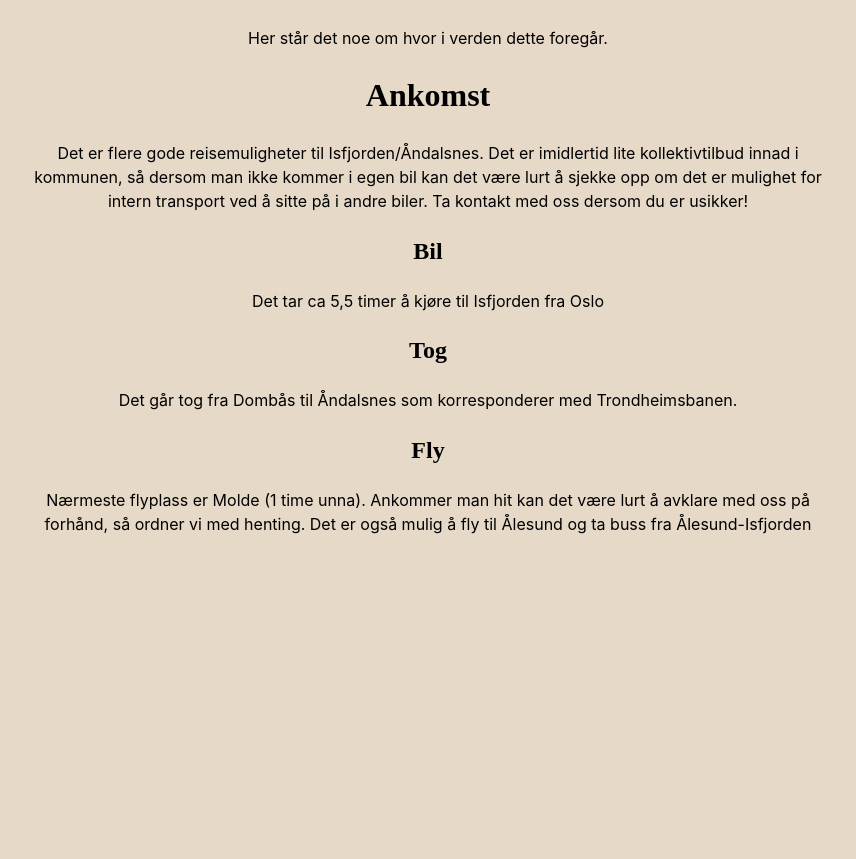
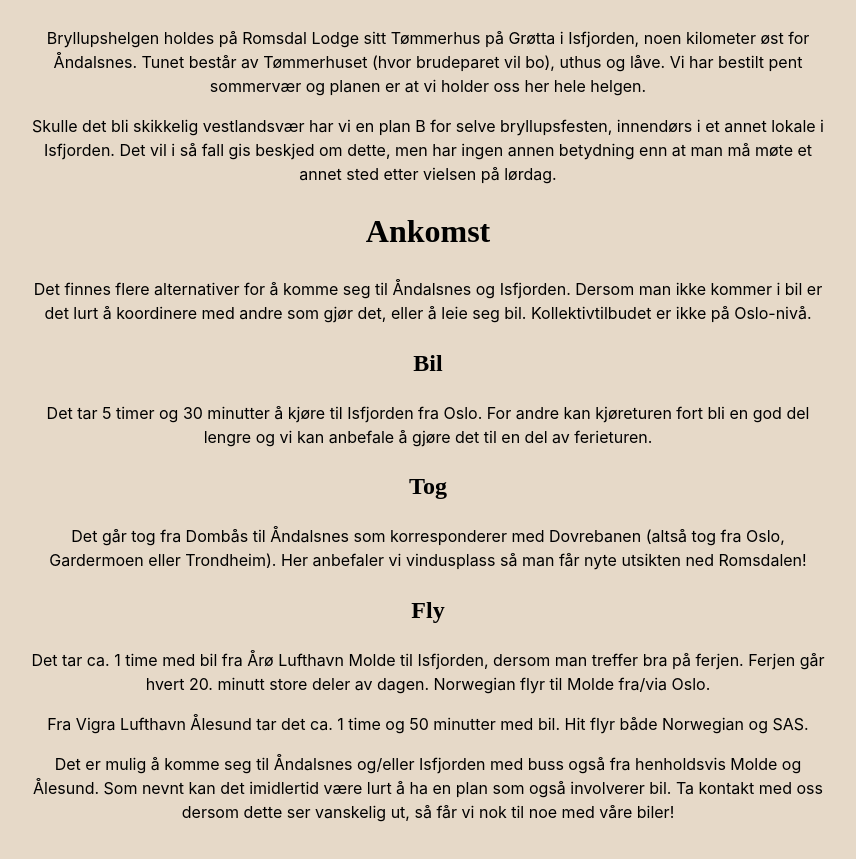
Before and after one commit to Henriksive/isabelleoghenrik, a React (Vite) app: page /#/lokasjon in a window 1280 px wide. Shown: the part 367-1226 px from the top of the page, without its empty margins (212-1068 px from the left). Before the commit the page ends 951 px from the top, so only its background shows below. Built offline with nearby package versions, Linux system fonts and the light colour scheme; a web font is replaced by a local one.

Commit message:
add new text

```diff
--- a/src/features/bryllupshelgen/Bryllupshelgen.tsx
+++ b/src/features/bryllupshelgen/Bryllupshelgen.tsx
@@ -8,27 +8,27 @@ export const Bryllupshelgen: React.FC = () => {
       <div className="subFrame">
         <h2>Fredag</h2>
         <p>
-          Vi inviterer til bli-kjent-kveld på tunet og håper at mange vil komme
-          på låvequiz med snacks og drikke slik at alle kan bli litt bedre kjent
-          med hverandre. Vi har bestilt varmt vær, men ta med varme klær og
-          ullgenser. Vi stiller med snacks og drikke.
+          Vi starter feiringen allerede fredag, og håper så mange som mulig får
+          vært med på en bli-kjent-kveld på tunet på Grøtta fra klokken 17:00!
+          Vi serverer enkel varmmat og det blir etter hvert låvequiz med snacks
+          og noe godt i glasset. Låven er uisolert, kle deg etter været.
         </p>
         <h2>Lørdag</h2>
         <p>
-          Vielsen finner sted ved XXX klokken ZZ:YY. Parkering tilgjengelig ved:
-          Google Maps
-        </p>
-        <p>
-          Mottakelsen av brudeparet skjer på XXX klokken ZZ:YY. Parkering
-          tilgjengelig ved: Google Maps
+          Vielsen finner sted i Hen kirke klokken 13.00. Etter vielsen finner
+          gjestene tilbake til tunet på Grøtta. Her blir det servert
+          forfriskninger mens brudeparet fotograferes og man venter på deres
+          ankomst. Middagen serveres fra 17:30 og etter maten åpner dansegulvet
+          og baren på låven.
         </p>
         <h2>Søndag</h2>
         <p>
-          Det blir en frivillig debrief etter dagen og natten ved XXX fra og med
-          klokken ZZ:YY for de som ønsker.
+          Alle som vil stikke innom dagen derpå er hjertelig velkomne til å
+          komme til tunet for å spise rester, spille hagespill, ta badstu på
+          låven eller bare henge og debriefe festen. De nygifte vil være her
+          hele dagen og etter hvert jobbe med å rigge ned etter festen.
         </p>
       </div>
-
       <div className="kart">KART</div>
     </div>
   );
--- a/src/features/lokasjon/Lokasjon.tsx
+++ b/src/features/lokasjon/Lokasjon.tsx
@@ -4,27 +4,52 @@ export const Lokasjon: React.FC = () => {
   return (
     <div>
       <h1>Lokasjon</h1>
-      <p>Her står det noe om hvor i verden dette foregår.</p>
+      <p>
+        Bryllupshelgen holdes på Romsdal Lodge sitt Tømmerhus på Grøtta i
+        Isfjorden, noen kilometer øst for Åndalsnes. Tunet består av Tømmerhuset
+        (hvor brudeparet vil bo), uthus og låve. Vi har bestilt pent sommervær
+        og planen er at vi holder oss her hele helgen.
+      </p>
+      <p>
+        Skulle det bli skikkelig vestlandsvær har vi en plan B for selve
+        bryllupsfesten, innendørs i et annet lokale i Isfjorden. Det vil i så
+        fall gis beskjed om dette, men har ingen annen betydning enn at man må
+        møte et annet sted etter vielsen på lørdag.
+      </p>
       <h1>Ankomst</h1>
       <p>
-        Det er flere gode reisemuligheter til Isfjorden/Åndalsnes. Det er
-        imidlertid lite kollektivtilbud innad i kommunen, så dersom man ikke
-        kommer i egen bil kan det være lurt å sjekke opp om det er mulighet for
-        intern transport ved å sitte på i andre biler. Ta kontakt med oss dersom
-        du er usikker!
+        Det finnes flere alternativer for å komme seg til Åndalsnes og
+        Isfjorden. Dersom man ikke kommer i bil er det lurt å koordinere med
+        andre som gjør det, eller å leie seg bil. Kollektivtilbudet er ikke på
+        Oslo-nivå.
       </p>
       <h2>Bil</h2>
-      <p>Det tar ca 5,5 timer å kjøre til Isfjorden fra Oslo</p>
+      <p>
+        Det tar 5 timer og 30 minutter å kjøre til Isfjorden fra Oslo. For andre
+        kan kjøreturen fort bli en god del lengre og vi kan anbefale å gjøre det
+        til en del av ferieturen.
+      </p>
       <h2>Tog</h2>
       <p>
-        Det går tog fra Dombås til Åndalsnes som korresponderer med
-        Trondheimsbanen.
+        Det går tog fra Dombås til Åndalsnes som korresponderer med Dovrebanen
+        (altså tog fra Oslo, Gardermoen eller Trondheim). Her anbefaler vi
+        vindusplass så man får nyte utsikten ned Romsdalen!
       </p>
       <h2>Fly</h2>
       <p>
-        Nærmeste flyplass er Molde (1 time unna). Ankommer man hit kan det være
-        lurt å avklare med oss på forhånd, så ordner vi med henting. Det er også
-        mulig å fly til Ålesund og ta buss fra Ålesund-Isfjorden
+        Det tar ca. 1 time med bil fra Årø Lufthavn Molde til Isfjorden, dersom
+        man treffer bra på ferjen. Ferjen går hvert 20. minutt store deler av
+        dagen. Norwegian flyr til Molde fra/via Oslo.{" "}
+      </p>
+      <p>
+        Fra Vigra Lufthavn Ålesund tar det ca. 1 time og 50 minutter med bil.
+        Hit flyr både Norwegian og SAS.
+      </p>
+      <p>
+        Det er mulig å komme seg til Åndalsnes og/eller Isfjorden med buss også
+        fra henholdsvis Molde og Ålesund. Som nevnt kan det imidlertid være lurt
+        å ha en plan som også involverer bil. Ta kontakt med oss dersom dette
+        ser vanskelig ut, så får vi nok til noe med våre biler!
       </p>
     </div>
   );
--- a/src/features/praktisk/PraktiskInformasjon.tsx
+++ b/src/features/praktisk/PraktiskInformasjon.tsx
@@ -1,17 +1,61 @@
 import React from "react";
+import "./praktiskinformasjon.css";
 
 export const PraktiskInforsmasjon: React.FC = () => {
   return (
     <div>
       <h1>Praktisk informasjon</h1>
       <h2>Kleskode</h2>
-      <p>dasdt</p>
+      <p>
+        Vi ønsker oss en skikkelig sommerfest og at alle har lyst til å pynte
+        seg, men kom i det du selv synes er fint! Brudeparet vil ha brudekjole
+        og mørk dress.
+      </p>
       <h2>Toastmaster og taler</h2>
-      <p>dsadlaskdl</p>
-      <h2>Nyt sommeren i Romsdalen</h2>
-      <p>Det tar ca 5,5 timer å kjøre til Isfjorden fra Oslo</p>
+      <p>
+        Lørdagens toastmaster er Ellinor Løkling. Send sms/ring xxxxxxxx dersom
+        du ønsker å være med på talelisten.
+      </p>
+      <h2>Transport til og fra Tunet</h2>
+      <p>
+        Som nevnt er det ikke god kollektivtransport i området. Bor du i
+        Isfjorden er det mulig å gå til og fra tunet (20 minutter). Det er også
+        et taxiselskap på Åndalsnes. Noen gjester vil kanskje være kjørbare og i
+        så fall håper vi at dere kan ta medpassasjerer om det passer slik. På
+        selve bryllupsfesten vil også noen kjentfolk være parat for å kjøre folk
+        dit de skal når de skal hjem (sent på natta!).
+      </p>
+      <h2>Nyt sommeren i Romsdalen!</h2>
+      <p>
+        Dersom noen gjester ønsker å utnytte anledningen til å se mer i området,
+        spør oss om tips! Selv vil vi være i området uken etter bryllupet, og
+        guider svært gjerne venner og familie på store og små opplevelser
+        lokalt. Ellers har vi samlet noen lenker til aktiviteter under, for at
+        dere skal kunne få med dere det beste fra området på egenhånd dersom
+        dere ønsker det!
+      </p>
+      <ul>
+        <li>Trollstigen</li>
+        <li>Trollveggen</li>
+        <li>Rampestreken</li>
+        <li>Romsdalseggen</li>
+        <li>Litlefjellet</li>
+        <li>Romsdalsgondolen</li>
+        <li>SUP på Istra</li>
+        <li>Via Ferrata</li>
+        <li>Molde</li>
+        <li>Ålesund</li>
+        <li>Atlanterhavsveien</li>
+        <li>Rødven Stavkirke</li>
+      </ul>
       <h2>Ønskeliste</h2>
-      <p>dlaksdlsk</p>
+      <p>
+        Vi ønsker oss aller mest at dere som er invitert har anledning til å
+        komme, og vet at mange har lang (og kostbar) reisevei. Dersom dere
+        likevel ønsker å ha med gave, er vi alltid glade for hjemmelagde, solide
+        ting. Utover det har vi samlet en liste til dere som liker å ha det mer
+        konkret. Se under.
+      </p>
     </div>
   );
 };
--- /dev/null
+++ b/src/features/praktisk/praktiskinformasjon.css
@@ -0,0 +1,10 @@
+ul {
+  list-style: none;
+  padding: 0;
+}
+
+ul li::before {
+  content: "✿";
+  margin-right: 8px;
+  color: #7ec47a;
+}
```
